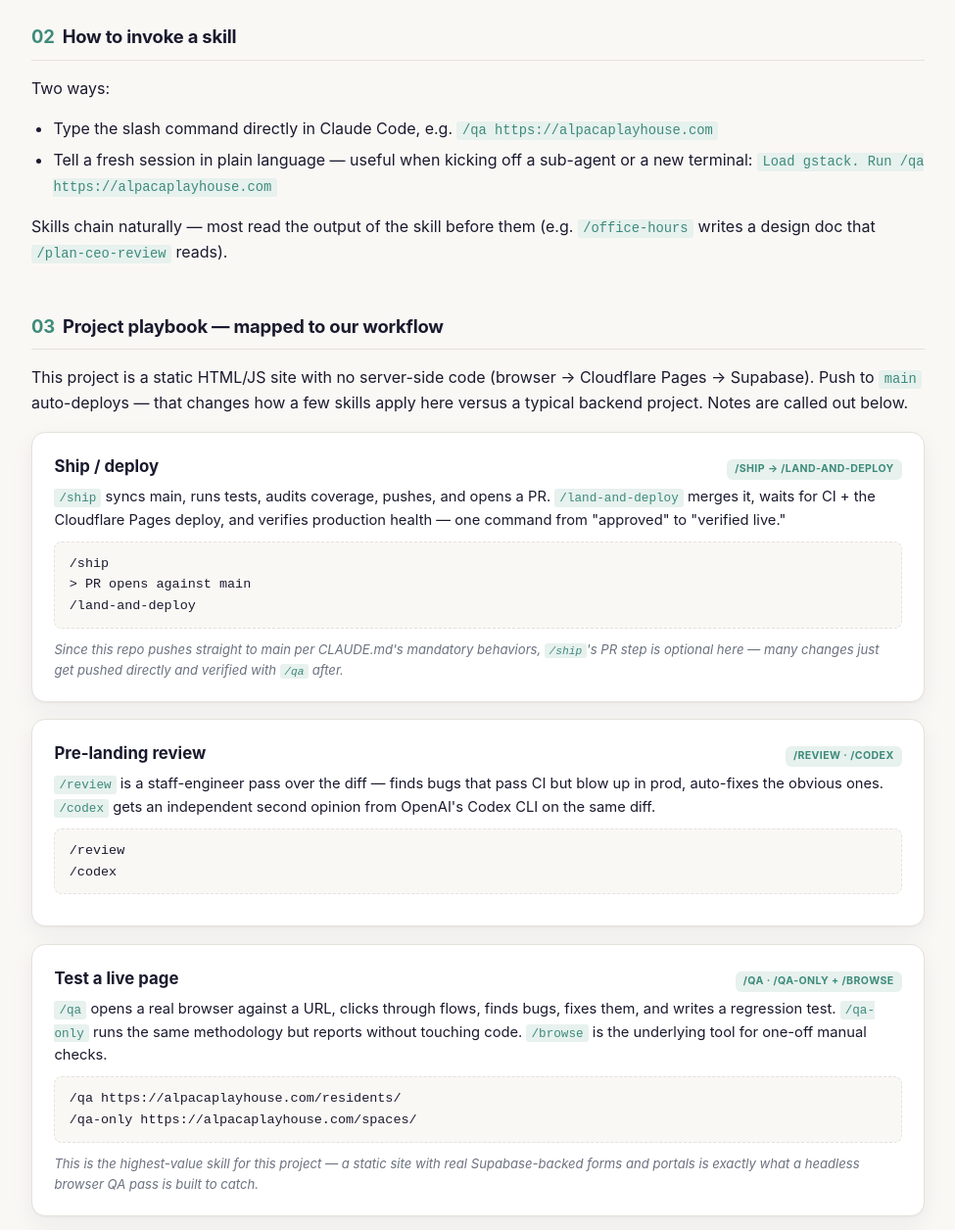
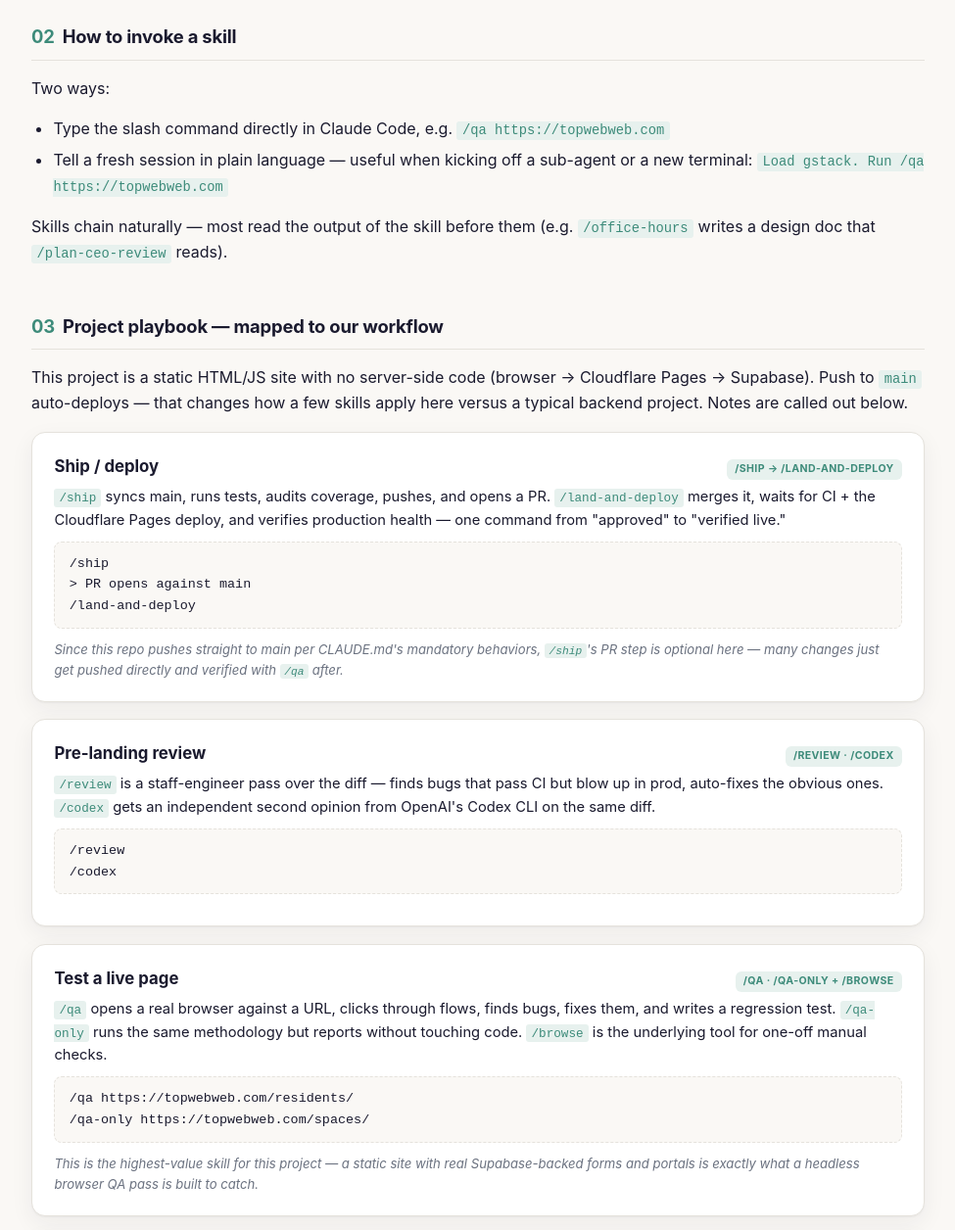
Before and after one commit to catworshipper/anageneral, a browser extension: page docs/gstack-guide.html in a window 1280 px wide. Shown: the part 720-1976 px from the top of the page at 98% size, without its empty margins (152-1127 px from the left). Drawn offline with Linux system fonts and the light colour scheme.

Commit message:
Point gstack guide at topwebweb.com, the project's actual live domain
alpacaplayhouse.com was used by mistake; DEPLOY.md confirms topwebweb.com is what's configured.

```diff
--- a/docs/gstack-guide.html
+++ b/docs/gstack-guide.html
@@ -4,11 +4,11 @@
   <meta charset="UTF-8">
   <meta name="viewport" content="width=device-width, initial-scale=1.0">
   <title>gstack — Project Guide</title>
-  <meta name="description" content="How to use gstack — the Claude Code skill suite — on this project (alpacaplayhouse.com, static HTML/JS).">
+  <meta name="description" content="How to use gstack — the Claude Code skill suite — on this project (topwebweb.com, static HTML/JS).">
   <meta name="robots" content="noindex">
   <meta property="og:title" content="gstack — Project Guide">
-  <meta property="og:description" content="How to use gstack — the Claude Code skill suite — on this project (alpacaplayhouse.com, static HTML/JS).">
-  <meta property="og:url" content="https://alpacaplayhouse.com/docs/gstack-guide.html">
+  <meta property="og:description" content="How to use gstack — the Claude Code skill suite — on this project (topwebweb.com, static HTML/JS).">
+  <meta property="og:url" content="https://topwebweb.com/docs/gstack-guide.html">
   <meta property="og:type" content="website">
   <link rel="icon" type="image/png" href="/favicon.png">
   <style>
@@ -180,7 +180,7 @@
     <span class="badge">Internal · Tooling</span>
     <h1>gstack — Project Guide</h1>
     <p class="subtitle">How to use the gstack Claude Code skill suite on this project.</p>
-    <p class="meta-line">alpacaplayhouse.com · static HTML/JS, no server-side code · gstack installed at <code>~/.claude/skills/gstack</code></p>
+    <p class="meta-line">topwebweb.com · static HTML/JS, no server-side code · gstack installed at <code>~/.claude/skills/gstack</code></p>
 
     <div class="tldr">
       <h3>▸ The golden rule</h3>
@@ -197,8 +197,8 @@
     <h2><span class="num">02</span>How to invoke a skill</h2>
     <p>Two ways:</p>
     <ul>
-      <li>Type the slash command directly in Claude Code, e.g. <code>/qa https://alpacaplayhouse.com</code></li>
-      <li>Tell a fresh session in plain language — useful when kicking off a sub-agent or a new terminal: <code>Load gstack. Run /qa https://alpacaplayhouse.com</code></li>
+      <li>Type the slash command directly in Claude Code, e.g. <code>/qa https://topwebweb.com</code></li>
+      <li>Tell a fresh session in plain language — useful when kicking off a sub-agent or a new terminal: <code>Load gstack. Run /qa https://topwebweb.com</code></li>
     </ul>
     <p>Skills chain naturally — most read the output of the skill before them (e.g. <code>/office-hours</code> writes a design doc that <code>/plan-ceo-review</code> reads).</p>
 
@@ -227,8 +227,8 @@
       <div class="card">
         <div class="card-head"><h3>Test a live page</h3><span class="card-tag">/qa · /qa-only + /browse</span></div>
         <p><code>/qa</code> opens a real browser against a URL, clicks through flows, finds bugs, fixes them, and writes a regression test. <code>/qa-only</code> runs the same methodology but reports without touching code. <code>/browse</code> is the underlying tool for one-off manual checks.</p>
-        <div class="prompt">/qa https://alpacaplayhouse.com/residents/
-/qa-only https://alpacaplayhouse.com/spaces/</div>
+        <div class="prompt">/qa https://topwebweb.com/residents/
+/qa-only https://topwebweb.com/spaces/</div>
         <p class="note">This is the highest-value skill for this project — a static site with real Supabase-backed forms and portals is exactly what a headless browser QA pass is built to catch.</p>
       </div>
 
```
